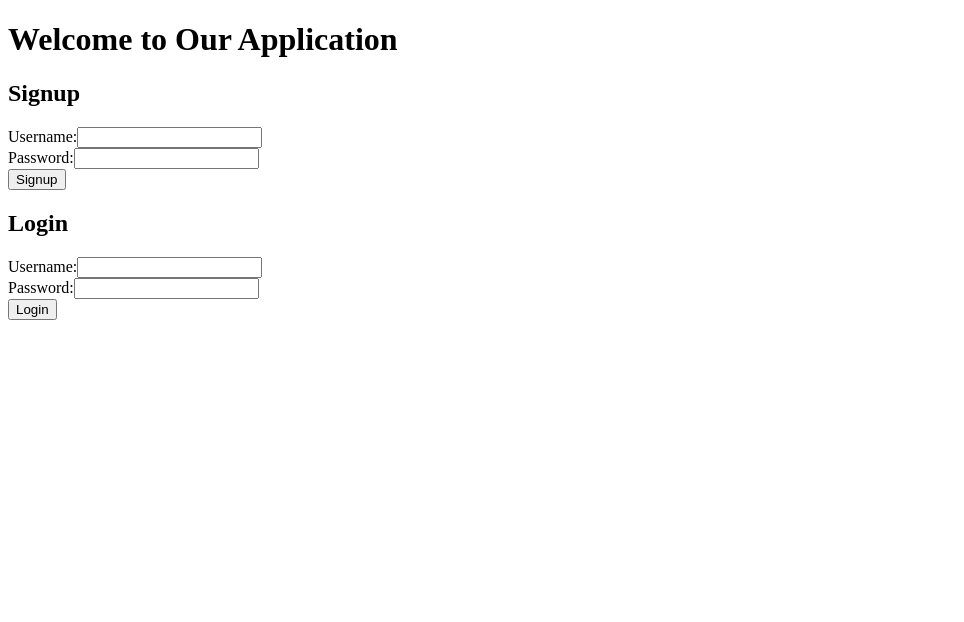
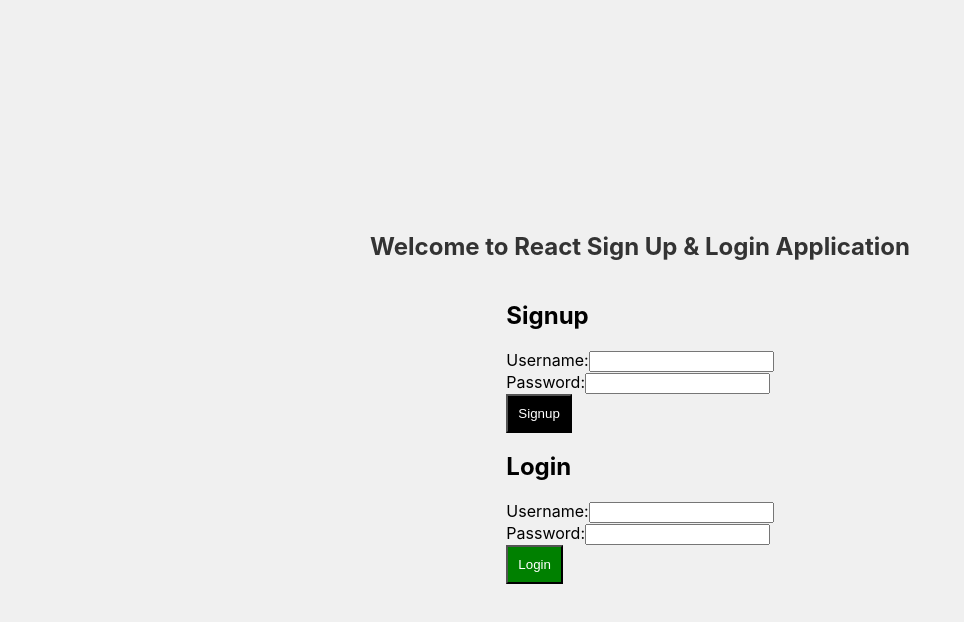
Before and after one commit to parindersinghraina/react-signup-application, a React (Create React App) app: page / in a window 1280 px wide. Shown: the top 622 px of the page, without its empty margins (0-964 px from the left). Built offline with nearby package versions, Linux system fonts and the light colour scheme.

Commit message:
added toast message

```diff
--- a/package.json
+++ b/package.json
@@ -10,6 +10,7 @@
     "@types/node": "^16.18.80",
     "@types/react": "^18.2.55",
     "@types/react-dom": "^18.2.19",
+    "@types/react-toastify": "^4.1.0",
     "axios": "^1.6.7",
     "bcrypt": "^5.1.1",
     "body-parser": "^1.20.2",
@@ -18,8 +19,9 @@
     "mongodb": "^6.3.0",
     "react": "^18.2.0",
     "react-dom": "^18.2.0",
-    "react-router-dom": "^6.22.0",
+    "react-router-dom": "^6.22.1",
     "react-scripts": "5.0.1",
+    "react-toastify": "^10.0.4",
     "ts-node": "^10.9.2",
     "typescript": "^4.9.5",
     "web-vitals": "^2.1.4"
--- a/src/App.css
+++ b/src/App.css
@@ -36,3 +36,9 @@
     transform: rotate(360deg);
   }
 }
+
+.greenButton {
+  background-color: green;
+  color: white;
+  padding: 10px;
+}
--- a/src/App.tsx
+++ b/src/App.tsx
@@ -4,12 +4,30 @@
 
 const App: React.FC = () => {
   return (
-    <div>
-      <h1>Welcome to Our Application</h1>
+    <div style={styles.container}>
+      <h1 style={styles.heading}>Welcome to React Sign Up & Login Application</h1>
       <SignUp />
       <Login />
     </div>
   );
 };
 
+const styles: { [key: string]: React.CSSProperties } = {
+  container: {
+    display: 'flex',
+    flexDirection: 'column',
+    alignItems: 'center',
+    justifyContent: 'center',
+    height: '100vh', // Make the container take the full height of the viewport
+    background: '#f0f0f0', // Set a background color
+  },
+  heading: {
+    marginBottom: '20px',
+    fontSize: '24px',
+    color: '#333',
+    fontWeight: 'bold',
+    textAlign: 'center',
+  },
+};
+
 export default App;
--- a/src/components/LoginForm.tsx
+++ b/src/components/LoginForm.tsx
@@ -1,30 +1,43 @@
 // src/components/LoginForm.tsx
 import React, { useState } from 'react';
-import axios from 'axios';
+import axios, { AxiosError } from 'axios';
+import { toast, ToastContainer } from 'react-toastify';
+import 'react-toastify/dist/ReactToastify.css';
 
-interface LoginFormProps {
-  onLoginSuccess?: () => void;
-}
-
-const LoginForm: React.FC<LoginFormProps> = ({ onLoginSuccess = () => {} }) => {
+const LoginForm: React.FC = () => {
   const [username, setUsername] = useState('');
   const [password, setPassword] = useState('');
-  const [error, setError] = useState<string | null>(null);
 
   const handleLogin = async () => {
+    // Check if username or password is empty
+    if (!username.trim() || !password.trim()) {
+      console.error('Username and password cannot be empty');
+      return;
+    }
+
     try {
-      // Validate input fields (add more validation as needed)
+      const response = await axios.post(
+        'http://localhost:5001/api/login',
+        { username, password },
+        { withCredentials: true }
+      );
 
-      // Make API request to login endpoint
-      const response = await axios.post('http://localhost:5001/api/login', { username, password }, { withCredentials: true });
+      console.log('Axios response:', response.data);
+      // Handle successful login on the frontend if needed
 
-      // Handle successful login
-      console.log(response.data);
-      onLoginSuccess();
+      // Show success toast message
+      toast.success('Login successful!');
     } catch (error) {
-      // Handle errors
-      console.error('Error during login:', error);
-      setError('Invalid credentials');
+      console.error('Axios error:', error);
+
+      // Check if the error is an AxiosError and has a response with status 401
+      if (axios.isAxiosError(error) && error.response?.status === 401) {
+        // Show failed toast message
+        toast.error('Invalid username or password. Please try again.');
+      } else {
+        // Show a generic error message for other errors
+        toast.error('An error occurred during login. Please try again.');
+      }
     }
   };
 
@@ -42,11 +55,17 @@
           <input type="password" value={password} onChange={(e) => setPassword(e.target.value)} />
         </label>
         <br />
-        <button type="button" onClick={handleLogin}>
+        <button
+          type="button"
+          onClick={handleLogin}
+          style={{ backgroundColor: 'green', color: 'white', padding: '10px' }}
+        >
           Login
         </button>
-        {error && <div style={{ color: 'red' }}>{error}</div>}
       </form>
+
+      {/* Toast container for displaying messages */}
+      <ToastContainer />
     </div>
   );
 };
--- a/src/components/SignUpForm.tsx
+++ b/src/components/SignUpForm.tsx
@@ -1,13 +1,20 @@
 // src/components/SignupForm.tsx
 import React, { useState } from 'react';
-import axios from 'axios';
+import axios, { AxiosError } from 'axios';
+import { toast, ToastContainer } from 'react-toastify';
+import 'react-toastify/dist/ReactToastify.css';
 
 const SignupForm: React.FC = () => {
   const [username, setUsername] = useState('');
   const [password, setPassword] = useState('');
 
-  // Example in SignupForm.tsx
   const handleSignup = async () => {
+    // Check if username or password is empty
+    if (!username.trim() || !password.trim()) {
+      console.error('Username and password cannot be empty');
+      return;
+    }
+
     try {
       const response = await axios.post(
         'http://localhost:5001/api/signup',
@@ -17,12 +24,22 @@
 
       console.log('Axios response:', response.data);
       // Handle successful signup on the frontend if needed
+
+      // Show success toast message
+      toast.success('Signup successful!');
     } catch (error) {
       console.error('Axios error:', error);
-      // Handle errors on the frontend if needed
+
+      // Check if the error is an AxiosError and has a response with status 400
+      if (axios.isAxiosError(error) && error.response?.status === 400) {
+        // Show failed toast message
+        toast.error('Signup failed. Please check your inputs.');
+      } else {
+        // Show a generic error message for other errors
+        toast.error('An error occurred during signup. Please try again.');
+      }
     }
   };
-
 
   return (
     <div>
@@ -38,10 +55,17 @@
           <input type="password" value={password} onChange={(e) => setPassword(e.target.value)} />
         </label>
         <br />
-        <button type="button" onClick={handleSignup}>
+        <button
+          type="button"
+          onClick={handleSignup}
+          style={{ backgroundColor: 'black', color: 'white', padding: '10px' }}
+        >
           Signup
         </button>
       </form>
+
+      {/* Toast container for displaying messages */}
+      <ToastContainer />
     </div>
   );
 };
--- a/src/index.css
+++ b/src/index.css
@@ -1,5 +1,6 @@
 body {
-  margin: 0;
+  background-color: #bf4343; /* Set your desired background color */
+  margin: 0; /* Reset margin to ensure full background coverage */
   font-family: -apple-system, BlinkMacSystemFont, 'Segoe UI', 'Roboto', 'Oxygen',
     'Ubuntu', 'Cantarell', 'Fira Sans', 'Droid Sans', 'Helvetica Neue',
     sans-serif;
--- a/src/index.tsx
+++ b/src/index.tsx
@@ -1,9 +1,14 @@
-// index.tsx
 import React from 'react';
 import ReactDOM from 'react-dom';
-import App from './App';
+import App from './App'; // Import your main App component
+import './index.css'; // Import your global styles
 
 ReactDOM.render(
-  <App />,
+  <React.StrictMode>
+    <div style={{ backgroundColor: '#f0f0f9', minHeight: '500px' }}>
+      {/* Apply background color directly to the root element */}
+      <App />
+    </div>
+  </React.StrictMode>,
   document.getElementById('root')
 );
```
Also changed, not shown: 2 other files (tests, documents, lock files or other folders).
